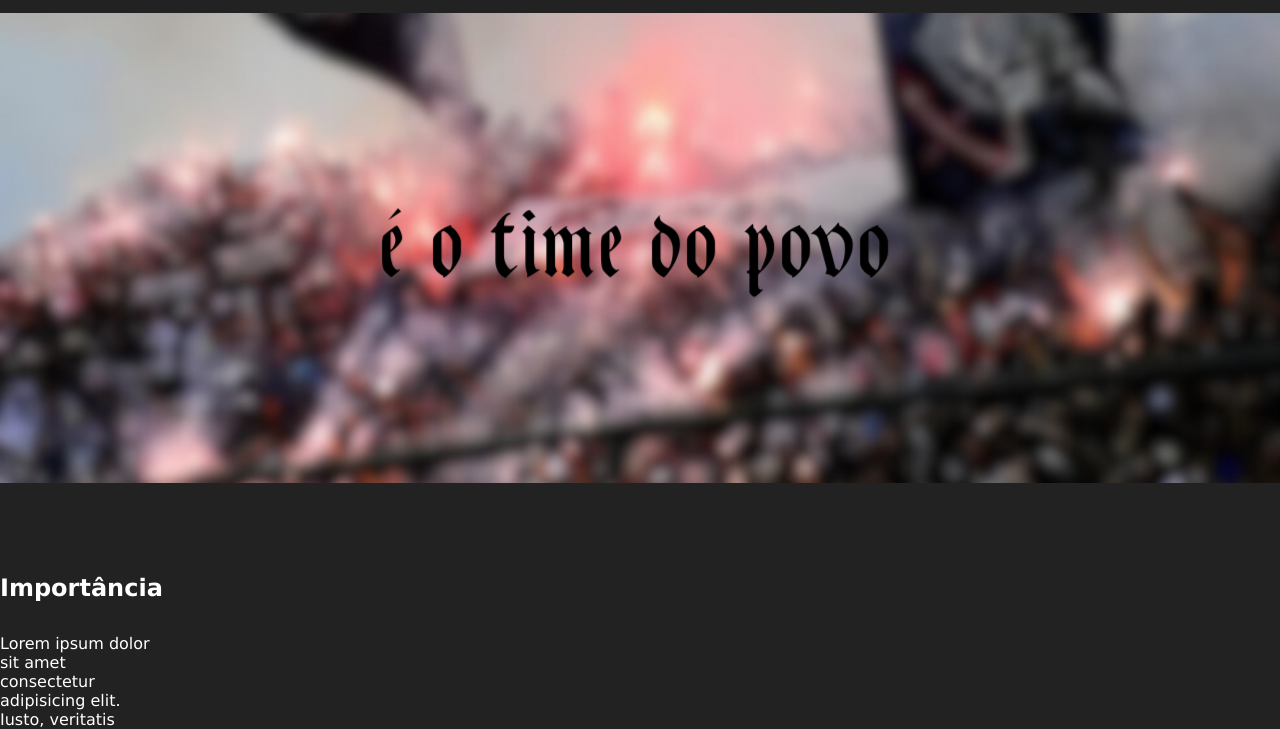
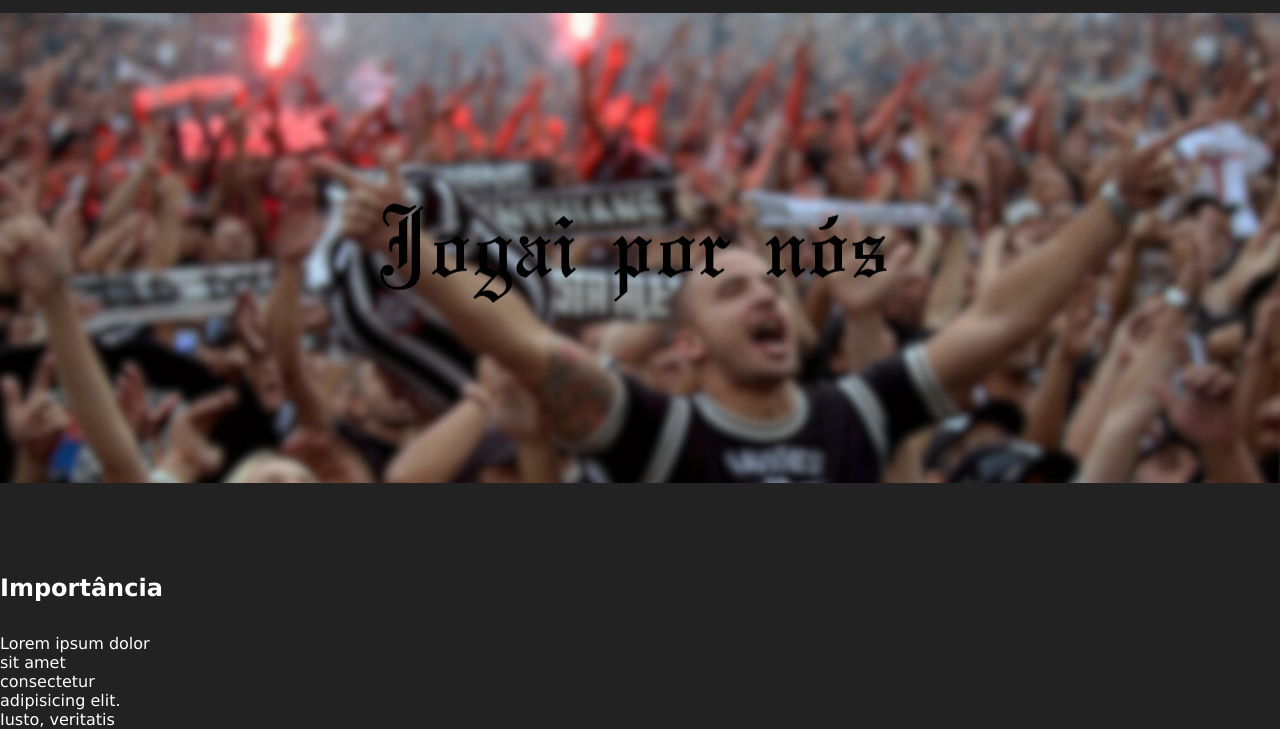
Before and after one commit to GabrielCerejo/Corinthians, a plain HTML site: page SITE/index.html in a window 1280 px wide. Shown: the part 83-812 px from the top of the page. Drawn offline with Linux system fonts and the light colour scheme.

Commit message:
Atualização site

```diff
--- a/SITE/index.html
+++ b/SITE/index.html
@@ -31,7 +31,7 @@
     </div>
     <div class="banner">
         <div class="container">
-            <img src="../SITE/time.png" alt="">
+            <img src="../SITE/joagai.png" alt="">
         </div>
     </div>
 
--- a/SITE/style.css
+++ b/SITE/style.css
@@ -56,7 +56,7 @@ body {
    padding: 40px 20px 30px 10px;
    color: #fff;
    height: 400px;
-   background-image: url('../SITE/c6ad89f2-dd36-4348-b805-4f399c6a922c.jpg');
+   background-image: url('../SITE/tocida1.jpg');
    background-repeat: no-repeat;
    background-size: cover;
 }
@@ -137,7 +137,7 @@ body {
 .header .container .titulo {
    display: flex;
    align-items: center;
-   justify-content: space-between;
+   justify-content: space-around;
    margin-right: 230px;
 }
 
```
Also changed, not shown: SITE/Fiel-Torcedor-Corinthians.jpg (added), SITE/joagai.png (added), SITE/jogai.png (added), SITE/tocida1.jpg (added), SITE/torcida.jpg (added).
